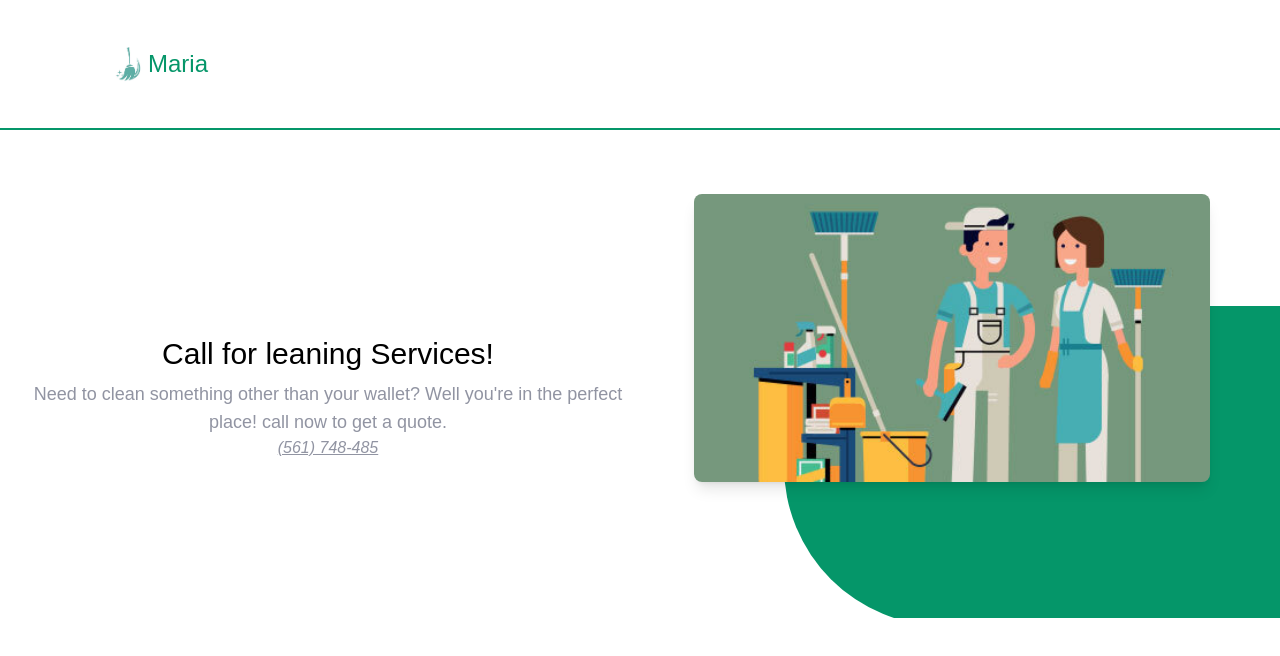
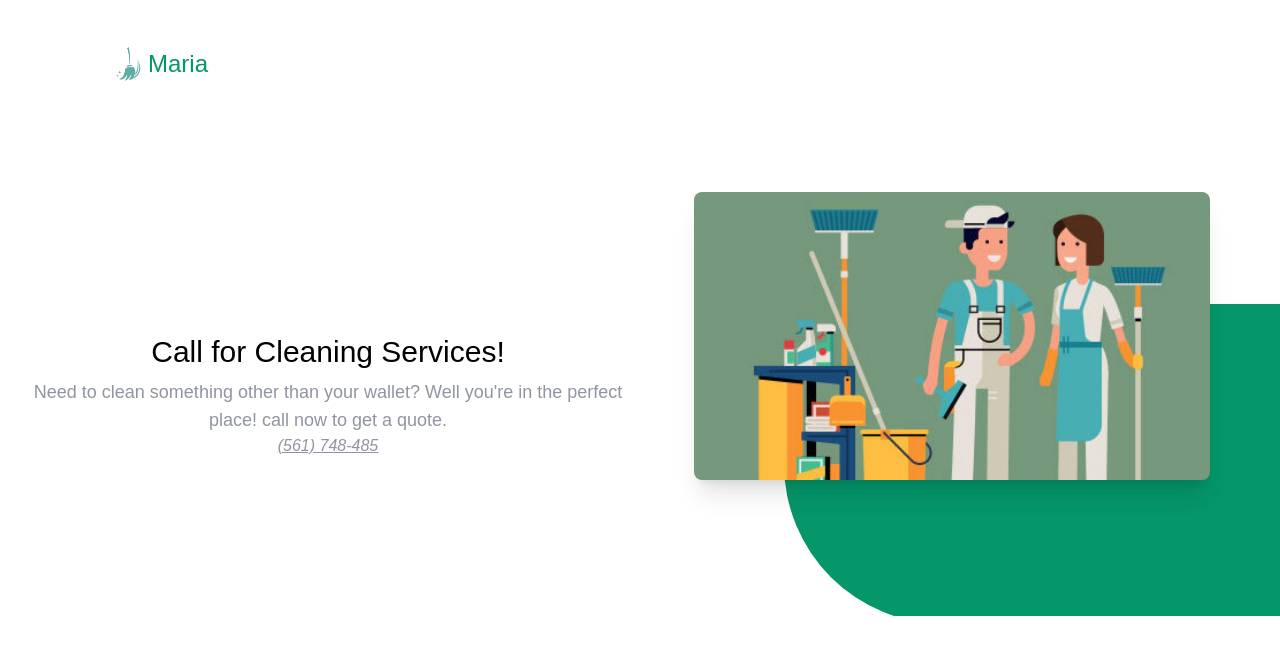
Before and after one commit to IvanDuran02/maria, a website: page index.html in a window 1280 px wide. Drawn offline with Linux system fonts and the light colour scheme.

```diff
--- a/index.html
+++ b/index.html
@@ -11,6 +11,10 @@
       crossorigin="anonymous"
       referrerpolicy="no-referrer"
     />
+    <link
+      rel="icon"
+      href="/images/istockphoto-1399594315-612x612-removebg-preview.png"
+    />
     <link rel="stylesheet" href="/dist/output.css" />
     <title>Maria</title>
   </head>
@@ -19,10 +23,13 @@
     <!-- Header-->
     <header>
       <nav
-        class="flex overflow-hidden text-center items-center py-4 md:p-8 xl:px-24 border-b-2 border-emerald-600 mb-12"
+        class="flex overflow-hidden text-center items-center py-4 md:p-8 xl:px-24 mb-12"
       >
         <div class="w-16 h-16">
-          <img src="/images/istockphoto-1399594315-612x612.jpeg" alt="" />
+          <img
+            src="/images/istockphoto-1399594315-612x612-removebg-preview.png"
+            alt=""
+          />
         </div>
         <h1 class="text-2xl -ml-3 text-emerald-600">Maria</h1>
       </nav>
@@ -38,7 +45,7 @@
           <div
             class="text-center flex flex-col justify-start items-center flex-1 z-10"
           >
-            <h1 class="text-3xl pb-2">Call for leaning Services!</h1>
+            <h1 class="text-3xl pb-2">Call for Cleaning Services!</h1>
 
             <p class="text-lg text-maria-grey px-4">
               Need to clean something other than your wallet? Well you're in the
@@ -49,9 +56,9 @@
           <!-- Image -->
           <div class="pb-6 flex flex-1 justify-center items-center z-10">
             <img
-              class="rounded-lg shadow-lg lg:h-72 md:h-80 md:mb-24"
+              class="rounded-lg shadow-xl lg:h-72 md:h-80 md:mb-24"
               src="./images/cleaning-staff-26492.jpeg"
-              alt="Cleaning"
+              alt="Hero Image"
             />
           </div>
           <br />
```
Also changed, not shown: dist/output.css, images/istockphoto-1399594315-612x612-removebg-preview.png (added), images/istockphoto-1399594315-612x612.jpeg (deleted).
